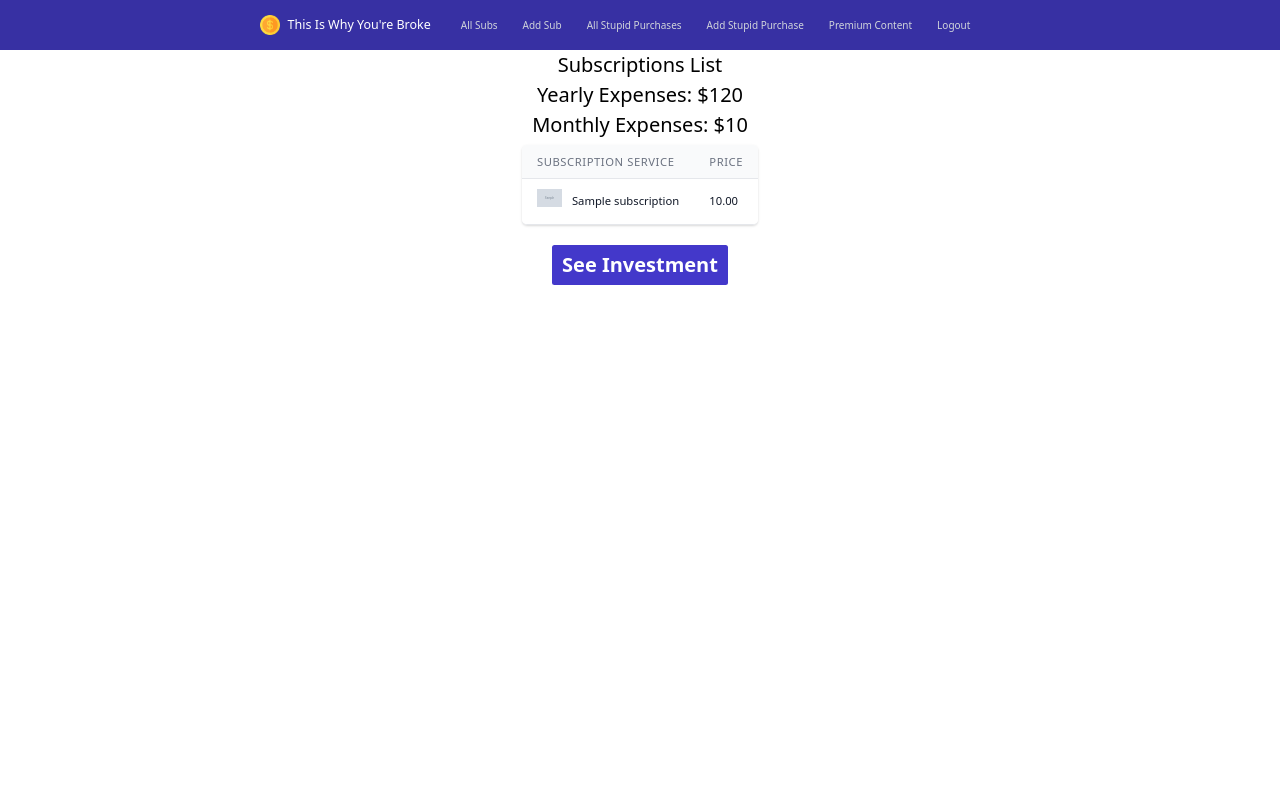
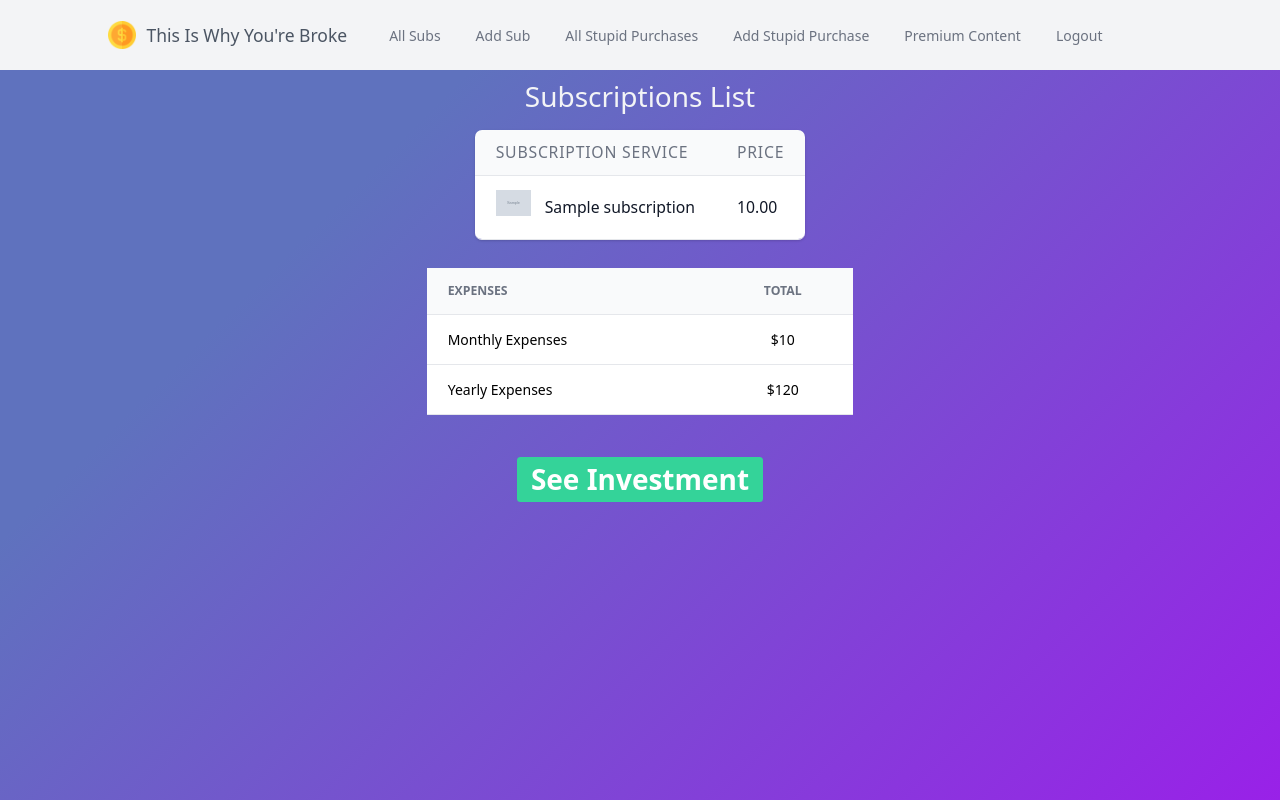
Before and after one commit to cameronbweston/This-Is-Why-Youre-Broke, a Django app: page /subscriptions/ in a window 1280 px wide. Run offline with Django 3.2, Linux system fonts and the light colour scheme; a user stored in the database is signed in; tables that the repository leaves empty hold one stand-in row (values such as "Sample post"); grey boxes marked "Sample" are stand-in pictures; some libraries are stand-ins or nearby versions.

Commit message:
Keep forgetting to commit. Doing a lottttt of tailwind styling

```diff
--- a/main_app/static/css/base.css
+++ b/main_app/static/css/base.css
@@ -20,10 +20,8 @@ html {
 
 body {
   margin: 0;
-  display: flex;
-  flex-direction: column;
   align-items: center;
-  font-family: 'Oswald', -apple-system, BlinkMacSystemFont, 'Segoe UI', 'Roboto', 'Oxygen',
+  font-family: -apple-system, BlinkMacSystemFont, 'Segoe UI', 'Roboto', 'Oxygen',
     'Ubuntu', 'Cantarell', 'Fira Sans', 'Droid Sans', 'Helvetica Neue',
     sans-serif;
   font-size: 2rem;
--- a/main_app/templates/base.html
+++ b/main_app/templates/base.html
@@ -1,45 +1,49 @@
 {% load static %}
-{% load static tailwind_tags %}
 
 <!DOCTYPE html>
-<html lang="en">
+<html lang="en" class="text-sm font-display">
 <head>
   <meta charset="UTF-8">
   <meta http-equiv="X-UA-Compatible" content="IE=edge">
   <meta name="viewport" content="width=device-width, initial-scale=1.0">
-  <link rel="shortcut icon" type="image/png" href="">
   <link rel="stylesheet" type="text/css" href="{% static 'css/base.css' %}">
   <link rel="preconnect" href="https://fonts.googleapis.com">
   <link rel="preconnect" href="https://fonts.gstatic.com" crossorigin>
-  <link href="https://fonts.googleapis.com/css2?family=Oswald:wght@400;500&display=swap" rel="stylesheet">
-  {% tailwind_css %}
+  <link href="https://unpkg.com/tailwindcss@^2/dist/tailwind.min.css" rel="stylesheet">
+  <style>
+    .body-bg {
+        background-color: #9921e8;
+        background-image: linear-gradient(315deg, #9921e8 0%, #5f72be 74%);
+    }
+  </style>
 
   <title>This Is Why You're Broke</title>
   {% block head %}
 
   {% endblock %}
+
 </head>
-<body>
-    <nav class="w-screen bg-indigo-800">
+<body class="body-bg">
+    <nav class="w-screen bg-gray-100">
     <div class="max-w-7xl mx-auto sm:px-6 lg:px-8">
       <div class="relative flex items-center justify-between h-20">
         <div class="flex-1 flex items-center justify-center sm:items-stretch sm:justify-start">
           <div class="flex-shrink-0 flex items-center">
             <img class="block h-8 w-auto" src="{% static 'images/dollar.png' %}" alt="AppLogo">
-            <h1 class="text-gray-900 text-white px-3 rounded-md text-xl font-medium">This Is Why You're Broke</h1>
+            <h1 class="text-gray-600 text-white px-3 rounded-md text-xl font-medium">This Is Why You're Broke</h1>
           </div>
           <div class="hidden sm:block sm:ml-6">
             <div class="flex space-x-4">
               {% if user.is_authenticated %}
-                <a href="{% url 'subs_index' %}" class="text-gray-300 hover:bg-indigo-400 px-3 py-2 rounded-md text-base font-medium" aria-current="page">All Subs</a>
-                <a href="{% url 'subs_create' %}" class="text-gray-300 hover:bg-indigo-400 hover:text-white px-3 py-2 rounded-md text-base font-medium">Add Sub</a>
-                <a href="{% url 'purchases_index' %}" class="text-gray-300 hover:bg-indigo-400 hover:text-white px-3 py-2 rounded-md text-base font-medium">All Stupid Purchases</a>
-                <a href="{% url 'purchase_create' %}" class="text-gray-300 hover:bg-indigo-400 hover:text-white px-3 py-2 rounded-md text-base font-medium">Add Stupid Purchase</a>
-                <a href="{% url 'premiumcontent' %}" class="text-gray-300 hover:bg-indigo-400 hover:text-white px-3 py-2 rounded-md text-base font-medium">Premium Content</a>
-                <a href="{% url 'logout' %}" class="text-gray-300 hover:bg-indigo-400 hover:text-white px-3 py-2 rounded-md text-base font-medium">Logout</a>
+                <a href="{% url 'subs_index' %}" class="text-gray-500 hover:bg-indigo-400 px-3 py-2 rounded-md text-base font-medium" aria-current="page">All Subs</a>
+                <a href="{% url 'subs_create' %}" class="text-gray-500 hover:bg-indigo-400 hover:text-white px-3 py-2 rounded-md text-base font-medium">Add Sub</a>
+                <a href="{% url 'purchases_index' %}" class="text-gray-500 hover:bg-indigo-400 hover:text-white px-3 py-2 rounded-md text-base font-medium">All Stupid Purchases</a>
+                <a href="{% url 'purchase_create' %}" class="text-gray-500 hover:bg-indigo-400 hover:text-white px-3 py-2 rounded-md text-base font-medium">Add Stupid Purchase</a>
+                <a href="{% url 'premiumcontent' %}" class="text-gray-500 hover:bg-indigo-400 hover:text-white px-3 py-2 rounded-md text-base font-medium">Premium Content</a>
+                <a href="{% url 'logout' %}" class="text-gray-500 hover:bg-indigo-400 hover:text-white px-3 py-2 rounded-md text-base font-medium">Logout</a>
               {% else %}
-                <a href="{% url 'home' %}" class="text-gray-300 hover:bg-indigo-400 hover:text-white px-3 py-2 rounded-md text-base font-medium">Login</a>
-                <a href="{% url 'signup' %}" class="text-gray-300 hover:bg-indigo-400hover:text-white px-3 py-2 rounded-md text-base font-medium">Sign Up</a>
+                <a href="{% url 'home' %}" class="text-gray-500 hover:bg-indigo-400 hover:text-white px-3 py-2 rounded-md text-base font-medium">Login</a>
+                <a href="{% url 'signup' %}" class="text-gray-500 hover:bg-indigo-400hover:text-white px-3 py-2 rounded-md text-base font-medium">Sign Up</a>
               {% endif %}
             </div>
           </div>
@@ -49,7 +53,7 @@
     </div>
   </nav>
 
-  <main>
+  <main class='w-screen'>
     {% block content %}
     {% endblock %}
   </main>
--- a/main_app/templates/subscriptions/index.html
+++ b/main_app/templates/subscriptions/index.html
@@ -8,12 +8,10 @@
 {% block content %}
 
 
-<div class="flex flex-col items-center justify-center">
-  <section class="page-header">
+<div class="flex flex-col items-center">
+  <section class="m-5 text-gray-100">
     <h1>Subscriptions List</h1>
   </section>
-    <h2>Yearly Expenses: ${{yearly_price}}</h2>
-    <h2>Monthly Expenses: ${{monthly_price}}</h2>
   <div class="flex flex-col">
     <div class="">
       <div class="py-2 align-middle inline-block min-w-full sm:px-6 lg:px-8">
@@ -57,6 +55,33 @@
       </div>
     </div>
   </div>
-  <a href="{% url 'investment_index' %}" class="bg-indigo-700 hover:bg-indigo-400 text-white font-bold py-2 px-4 rounded m-6">See Investment</a>
-</div>
+  {% comment %} Expenses Card {% endcomment %}
+
+  <div class="w-1/3 rounded-md">
+    <div class="bg-white my-6">
+      <table class="text-left w-full"> <!--Border collapse doesn't work on this site yet but it's available in newer tailwind versions -->
+        <thead>
+          <tr>
+            <th class="py-4 px-6 bg-gray-50 font-bold uppercase text-sm text-gray-500 border-b border-grey-light">Expenses</th>
+            <th class="py-4 px-6 text-center bg-gray-50 font-bold uppercase text-sm text-gray-500 border-b border-grey-light">Total</th>
+          </tr>
+        </thead>
+        <tbody>
+          <tr class="hover:bg-grey-lighter">
+            <td class="py-4 px-6 border-b border-grey-light text-base">Monthly Expenses</td>
+            <td class="py-4 px-6 text-center border-b border-grey-light text-base">
+              ${{monthly_price}}
+            </td>
+          </tr>
+          <tr class="hover:bg-grey-lighter">
+            <td class="py-4 px-6 border-b border-grey-light text-base">Yearly Expenses</td>
+            <td class="py-4 px-6 text-center border-b border-grey-light text-base">
+              ${{yearly_price}}
+            </td>
+          </tr>
+        </tbody>
+      </table>
+    </div>
+  </div>
+  <a href="{% url 'investment_index' %}" class="bg-green-400 hover:bg-indigo-400 text-white font-bold py-4 px-4 rounded m-6">See Investment</a>
 {% endblock %}
--- a/theme/static/css/dist/styles.css
+++ b/theme/static/css/dist/styles.css
@@ -805,20 +805,24 @@ select {
   position: static;
 }
 
-.fixed {
-  position: fixed;
+.relative {
+  position: relative;
 }
 
-.relative {
-  position: relative;
+.m-5 {
+  margin: 1.25rem;
+}
+
+.m-8 {
+  margin: 2rem;
 }
 
 .m-6 {
   margin: 1.5rem;
 }
 
-.m-1 {
-  margin: 0.25rem;
+.m-20 {
+  margin: 5rem;
 }
 
 .mx-auto {
@@ -826,9 +830,14 @@ select {
   margin-right: auto;
 }
 
-.-my-2 {
-  margin-top: -0.5rem;
-  margin-bottom: -0.5rem;
+.mx-20 {
+  margin-left: 5rem;
+  margin-right: 5rem;
+}
+
+.my-6 {
+  margin-top: 1.5rem;
+  margin-bottom: 1.5rem;
 }
 
 .mt-3 {
@@ -863,8 +872,8 @@ select {
   display: none;
 }
 
-.h-16 {
-  height: 4rem;
+.h-20 {
+  height: 5rem;
 }
 
 .h-8 {
@@ -875,24 +884,24 @@ select {
   height: 2.5rem;
 }
 
-.h-20 {
-  height: 5rem;
+.w-screen {
+  width: 100vw;
 }
 
 .w-auto {
   width: auto;
 }
 
-.w-1\/2 {
-  width: 50%;
-}
-
 .w-10 {
   width: 2.5rem;
 }
 
-.w-screen {
-  width: 100vw;
+.w-1\/3 {
+  width: 33.333333%;
+}
+
+.w-full {
+  width: 100%;
 }
 
 .min-w-full {
@@ -948,10 +957,6 @@ select {
   overflow: hidden;
 }
 
-.overflow-x-auto {
-  overflow-x: auto;
-}
-
 .whitespace-nowrap {
   white-space: nowrap;
 }
@@ -973,14 +978,14 @@ select {
   border-color: rgba(229, 231, 235, var(--tw-border-opacity));
 }
 
-.bg-indigo-800 {
+.bg-gray-100 {
   --tw-bg-opacity: 1;
-  background-color: rgba(55, 48, 163, var(--tw-bg-opacity));
+  background-color: rgba(243, 244, 246, var(--tw-bg-opacity));
 }
 
-.bg-gray-900 {
+.bg-indigo-500 {
   --tw-bg-opacity: 1;
-  background-color: rgba(17, 24, 39, var(--tw-bg-opacity));
+  background-color: rgba(99, 102, 241, var(--tw-bg-opacity));
 }
 
 .bg-gray-50 {
@@ -993,23 +998,9 @@ select {
   background-color: rgba(255, 255, 255, var(--tw-bg-opacity));
 }
 
-.bg-indigo-700 {
+.bg-green-400 {
   --tw-bg-opacity: 1;
-  background-color: rgba(67, 56, 202, var(--tw-bg-opacity));
-}
-
-.bg-gray-800 {
-  --tw-bg-opacity: 1;
-  background-color: rgba(31, 41, 55, var(--tw-bg-opacity));
-}
-
-.p-3 {
-  padding: 0.75rem;
-}
-
-.px-2 {
-  padding-left: 0.5rem;
-  padding-right: 0.5rem;
+  background-color: rgba(52, 211, 153, var(--tw-bg-opacity));
 }
 
 .px-3 {
@@ -1020,6 +1011,11 @@ select {
 .py-2 {
   padding-top: 0.5rem;
   padding-bottom: 0.5rem;
+}
+
+.px-4 {
+  padding-left: 1rem;
+  padding-right: 1rem;
 }
 
 .px-6 {
@@ -1037,11 +1033,6 @@ select {
   padding-bottom: 1rem;
 }
 
-.px-4 {
-  padding-left: 1rem;
-  padding-right: 1rem;
-}
-
 .text-left {
   text-align: left;
 }
@@ -1054,9 +1045,8 @@ select {
   vertical-align: middle;
 }
 
-.text-xl {
-  font-size: 1.25rem;
-  line-height: 1.75rem;
+.font-display {
+  font-family: Oswald;
 }
 
 .text-sm {
@@ -1064,8 +1054,8 @@ select {
   line-height: 1.25rem;
 }
 
-.text-lg {
-  font-size: 1.125rem;
+.text-xl {
+  font-size: 1.25rem;
   line-height: 1.75rem;
 }
 
@@ -1074,14 +1064,9 @@ select {
   line-height: 1.5rem;
 }
 
-.text-2xl {
-  font-size: 1.5rem;
-  line-height: 2rem;
-}
-
-.text-3xl {
-  font-size: 1.875rem;
-  line-height: 2.25rem;
+.text-lg {
+  font-size: 1.125rem;
+  line-height: 1.75rem;
 }
 
 .font-medium {
@@ -1100,9 +1085,9 @@ select {
   letter-spacing: 0.05em;
 }
 
-.text-gray-900 {
+.text-gray-600 {
   --tw-text-opacity: 1;
-  color: rgba(17, 24, 39, var(--tw-text-opacity));
+  color: rgba(75, 85, 99, var(--tw-text-opacity));
 }
 
 .text-white {
@@ -1110,24 +1095,24 @@ select {
   color: rgba(255, 255, 255, var(--tw-text-opacity));
 }
 
-.text-gray-300 {
-  --tw-text-opacity: 1;
-  color: rgba(209, 213, 219, var(--tw-text-opacity));
-}
-
 .text-gray-500 {
   --tw-text-opacity: 1;
   color: rgba(107, 114, 128, var(--tw-text-opacity));
 }
 
+.text-gray-100 {
+  --tw-text-opacity: 1;
+  color: rgba(243, 244, 246, var(--tw-text-opacity));
+}
+
+.text-gray-900 {
+  --tw-text-opacity: 1;
+  color: rgba(17, 24, 39, var(--tw-text-opacity));
+}
+
 .shadow {
   --tw-shadow: 0 1px 3px 0 rgba(0, 0, 0, 0.1), 0 1px 2px 0 rgba(0, 0, 0, 0.06);
   box-shadow: var(--tw-ring-offset-shadow, 0 0 #0000), var(--tw-ring-shadow, 0 0 #0000), var(--tw-shadow);
-}
-
-.hover\:bg-gray-700:hover {
-  --tw-bg-opacity: 1;
-  background-color: rgba(55, 65, 81, var(--tw-bg-opacity));
 }
 
 .hover\:bg-indigo-400:hover {
@@ -1146,11 +1131,6 @@ select {
 }
 
 @media (min-width: 640px) {
-  .sm\:-mx-6 {
-    margin-left: -1.5rem;
-    margin-right: -1.5rem;
-  }
-
   .sm\:ml-6 {
     margin-left: 1.5rem;
   }
@@ -1178,15 +1158,6 @@ select {
 }
 
 @media (min-width: 1024px) {
-  .lg\:-mx-8 {
-    margin-left: -2rem;
-    margin-right: -2rem;
-  }
-
-  .lg\:hidden {
-    display: none;
-  }
-
   .lg\:px-8 {
     padding-left: 2rem;
     padding-right: 2rem;
--- a/theme/static_src/tailwind.config.js
+++ b/theme/static_src/tailwind.config.js
@@ -51,6 +51,9 @@ module.exports = {
     ],
     darkMode: false, // or 'media' or 'class'
     theme: {
+        fontFamily: {
+            'display': ['Oswald'],
+        },
         extend: {},
     },
     variants: {
```
Also changed, not shown: main_app/templates/home.html (+9 -6 lines), main_app/templates/investments/index.html (+10 -7 lines).
